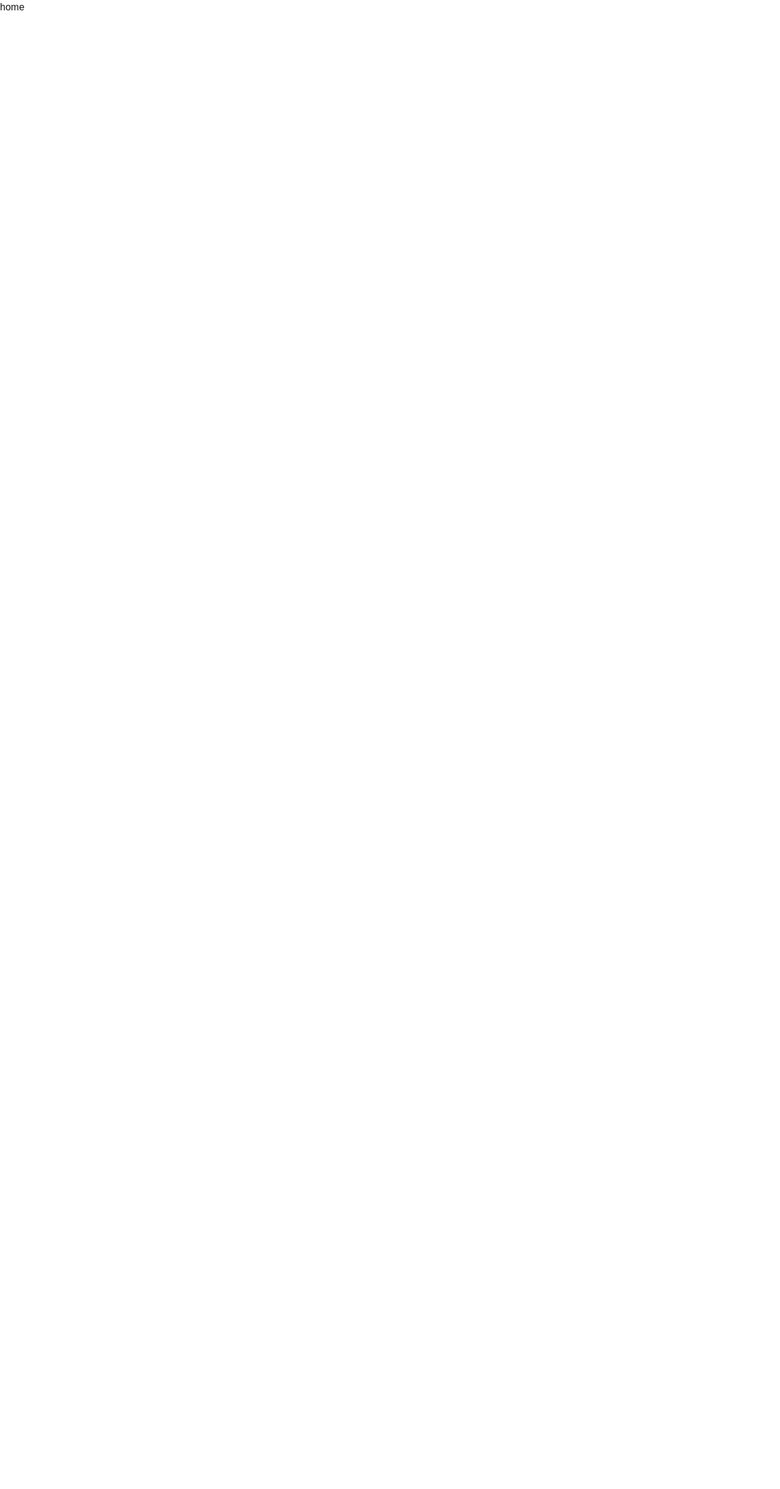
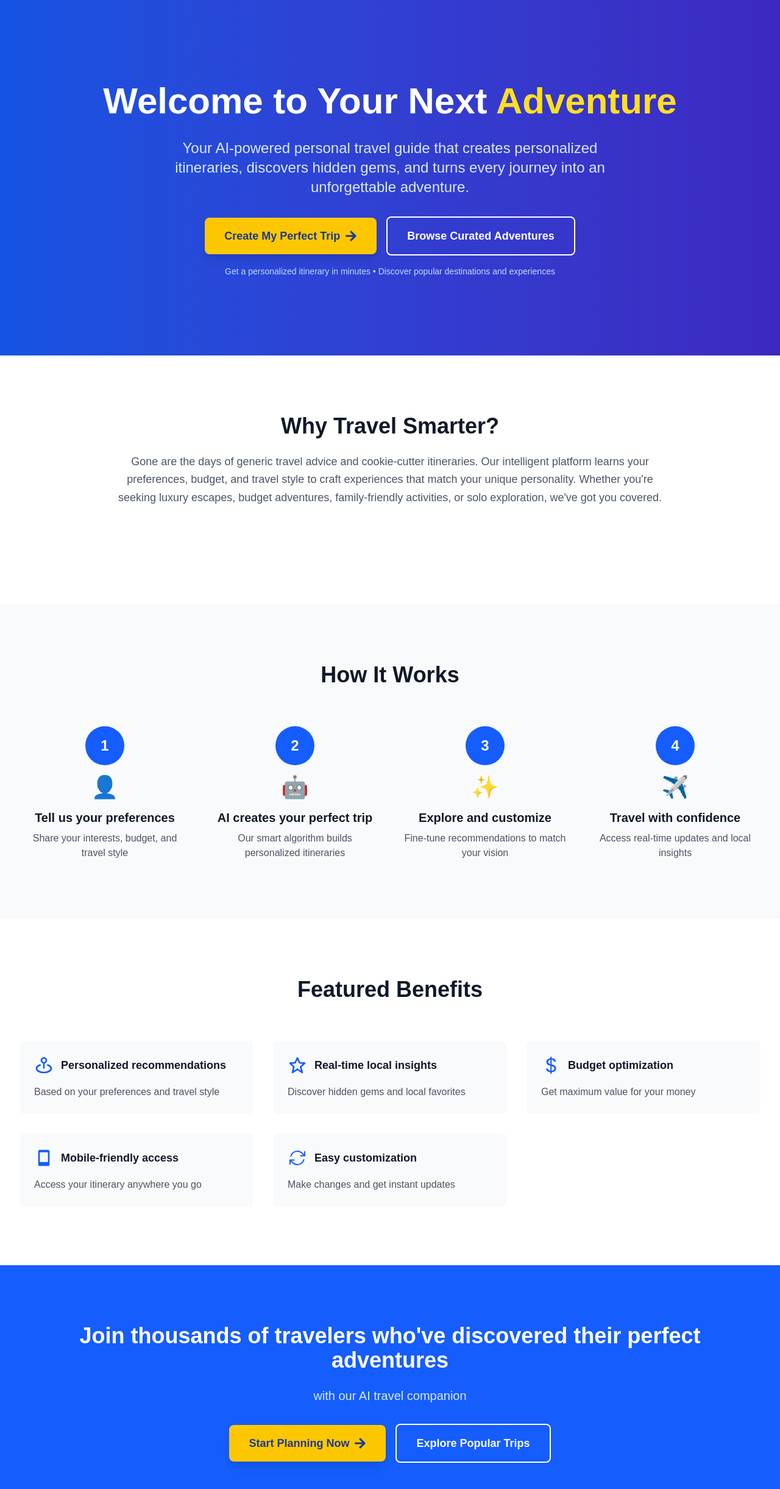
Before and after one commit to alimunfed17/T-P-A, a Next.js app in the folder frontend/: page / in a window 1280 px wide. Shown: the top 2442 px of the page at 61% size. Before the commit the page ends 800 px from the top, so only its background shows below. Built offline with nearby package versions, Linux system fonts and the light colour scheme.

Commit message:
feat(UI): add home page (flashly & catchy content

```diff
--- a/frontend/src/app/page.tsx
+++ b/frontend/src/app/page.tsx
@@ -1,5 +1,188 @@
-export default function Home() {
+import Link from 'next/link';
+import { BiMapPin, BiMobile, BiStar } from 'react-icons/bi';
+import { BsCurrencyDollar } from 'react-icons/bs';
+import { FaArrowRight } from 'react-icons/fa';
+import { HiArrowPath } from 'react-icons/hi2';
+
+export default function HomePage() {
   return (
-    <div>home</div>
+    <div className="min-h-screen bg-gradient-to-br from-blue-50 to-indigo-100">
+      <section className="relative overflow-hidden bg-gradient-to-r from-blue-600 to-indigo-700 text-white">
+        <div className="absolute inset-0 bg-black opacity-10"></div>
+        <div className="relative max-w-7xl mx-auto px-4 sm:px-6 lg:px-8 py-24 lg:py-32">
+          <div className="text-center">
+            <h1 className="text-4xl md:text-6xl font-bold leading-tight mb-6">
+              Welcome to Your Next <span className="text-yellow-300">Adventure</span>
+            </h1>
+            <p className="text-xl md:text-2xl mb-8 text-blue-100 max-w-3xl mx-auto">
+              Your AI-powered personal travel guide that creates personalized itineraries,
+              discovers hidden gems, and turns every journey into an unforgettable adventure.
+            </p>
+            <div className="flex flex-col sm:flex-row gap-4 justify-center items-center">
+              <Link
+                href="/planner"
+                className="bg-yellow-400 hover:bg-yellow-300 text-blue-900 font-semibold px-8 py-4 rounded-lg text-lg transition-colors duration-200 flex items-center gap-2 shadow-lg"
+              >
+                Create My Perfect Trip
+                <FaArrowRight className="w-5 h-5" />
+              </Link>
+              <Link
+                href="/trips"
+                className="bg-transparent border-2 border-white hover:bg-white hover:text-blue-700 text-white font-semibold px-8 py-4 rounded-lg text-lg transition-colors duration-200"
+              >
+                Browse Curated Adventures
+              </Link>
+            </div>
+            <p className="text-sm text-blue-200 mt-4">
+              Get a personalized itinerary in minutes • Discover popular destinations and experiences
+            </p>
+          </div>
+        </div>
+      </section>
+
+      <section className="py-16 lg:py-24 bg-white">
+        <div className="max-w-7xl mx-auto px-4 sm:px-6 lg:px-8">
+          <div className="text-center mb-16">
+            <h2 className="text-3xl md:text-4xl font-bold text-gray-900 mb-6">
+              Why Travel Smarter?
+            </h2>
+            <p className="text-lg text-gray-600 max-w-4xl mx-auto leading-relaxed">
+              Gone are the days of generic travel advice and cookie-cutter itineraries. Our intelligent
+              platform learns your preferences, budget, and travel style to craft experiences that match
+              your unique personality. Whether you're seeking luxury escapes, budget adventures,
+              family-friendly activities, or solo exploration, we've got you covered.
+            </p>
+          </div>
+        </div>
+      </section>
+
+      <section className="py-16 lg:py-24 bg-gray-50">
+        <div className="max-w-7xl mx-auto px-4 sm:px-6 lg:px-8">
+          <div className="text-center mb-16">
+            <h2 className="text-3xl md:text-4xl font-bold text-gray-900 mb-6">
+              How It Works
+            </h2>
+          </div>
+          <div className="grid md:grid-cols-4 gap-8">
+            {[
+              {
+                step: "1",
+                title: "Tell us your preferences",
+                description: "Share your interests, budget, and travel style",
+                icon: "👤"
+              },
+              {
+                step: "2",
+                title: "AI creates your perfect trip",
+                description: "Our smart algorithm builds personalized itineraries",
+                icon: "🤖"
+              },
+              {
+                step: "3",
+                title: "Explore and customize",
+                description: "Fine-tune recommendations to match your vision",
+                icon: "✨"
+              },
+              {
+                step: "4",
+                title: "Travel with confidence",
+                description: "Access real-time updates and local insights",
+                icon: "✈️"
+              }
+            ].map((item, index) => (
+              <div key={index} className="text-center">
+                <div className="w-16 h-16 bg-blue-600 text-white rounded-full flex items-center justify-center text-2xl font-bold mx-auto mb-4">
+                  {item.step}
+                </div>
+                <div className="text-4xl mb-4">{item.icon}</div>
+                <h3 className="text-xl font-semibold text-gray-900 mb-2">
+                  {item.title}
+                </h3>
+                <p className="text-gray-600">
+                  {item.description}
+                </p>
+              </div>
+            ))}
+          </div>
+        </div>
+      </section>
+
+      <section className="py-16 lg:py-24 bg-white">
+        <div className="max-w-7xl mx-auto px-4 sm:px-6 lg:px-8">
+          <div className="text-center mb-16">
+            <h2 className="text-3xl md:text-4xl font-bold text-gray-900 mb-6">
+              Featured Benefits
+            </h2>
+          </div>
+          <div className="grid md:grid-cols-2 lg:grid-cols-3 gap-8">
+            {[
+              {
+                icon: <BiMapPin className="w-8 h-8 text-blue-600" />,
+                title: "Personalized recommendations",
+                description: "Based on your preferences and travel style"
+              },
+              {
+                icon: <BiStar className="w-8 h-8 text-blue-600" />,
+                title: "Real-time local insights",
+                description: "Discover hidden gems and local favorites"
+              },
+              {
+                icon: <BsCurrencyDollar className="w-8 h-8 text-blue-600" />,
+                title: "Budget optimization",
+                description: "Get maximum value for your money"
+              },
+              {
+                icon: <BiMobile className="w-8 h-8 text-blue-600" />,
+                title: "Mobile-friendly access",
+                description: "Access your itinerary anywhere you go"
+              },
+              {
+                icon: <HiArrowPath className="w-8 h-8 text-blue-600" />,
+                title: "Easy customization",
+                description: "Make changes and get instant updates"
+              }
+            ].map((feature, index) => (
+              <div key={index} className="bg-gray-50 p-6 rounded-lg">
+                <div className="flex items-center mb-4">
+                  {feature.icon}
+                  <h3 className="text-lg font-semibold text-gray-900 ml-3">
+                    {feature.title}
+                  </h3>
+                </div>
+                <p className="text-gray-600">
+                  {feature.description}
+                </p>
+              </div>
+            ))}
+          </div>
+        </div>
+      </section>
+
+      <section className="py-16 lg:py-24 bg-blue-600 text-white text-center">
+        <div className="max-w-7xl mx-auto px-4 sm:px-6 lg:px-8">
+          <h2 className="text-3xl md:text-4xl font-bold mb-6">
+            Join thousands of travelers who've discovered their perfect adventures
+          </h2>
+          <p className="text-xl text-blue-100 mb-8">
+            with our AI travel companion
+          </p>
+          <div className="flex flex-col sm:flex-row gap-4 justify-center items-center">
+            <Link
+              href="/planner"
+              className="bg-yellow-400 hover:bg-yellow-300 text-blue-900 font-semibold px-8 py-4 rounded-lg text-lg transition-colors duration-200 flex items-center gap-2 shadow-lg"
+            >
+              Start Planning Now
+              <FaArrowRight className="w-5 h-5" />
+            </Link>
+            <Link
+              href="/trips"
+              className="bg-transparent border-2 border-white hover:bg-white hover:text-blue-700 text-white font-semibold px-8 py-4 rounded-lg text-lg transition-colors duration-200"
+            >
+              Explore Popular Trips
+            </Link>
+          </div>
+        </div>
+      </section>
+    </div>
   );
 }
```
